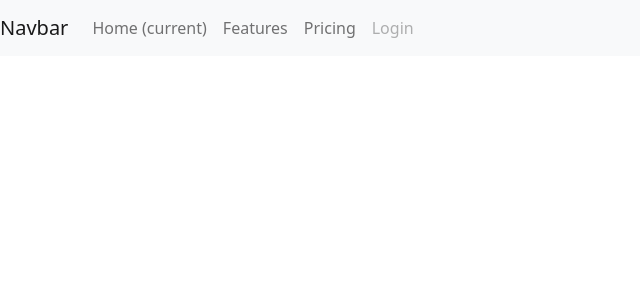
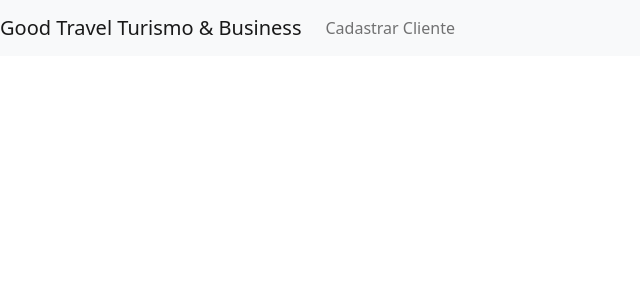
Before and after one commit to CarlosAlfredoOliveiraDeLima/univesp-projeot-integrador, a Flask app: page / in a window 1280 px wide. Shown: the top 300 px of the page, without its empty margins (0-640 px from the left). Run offline with Flask 2, Linux system fonts and the light colour scheme; some libraries are stand-ins or nearby versions.

Commit message:
melhorei um pouco a página, continuo sem saber como colocar logotipo/imagens

```diff
--- a/templates/index.html
+++ b/templates/index.html
@@ -17,28 +17,16 @@
 
 <body>
 
- <body>
-
-
     <nav class="navbar navbar-expand-lg navbar-light bg-light">
-  <a class="navbar-brand" href="#">Navbar</a>
+  <a class="navbar-brand" href="#">Good Travel Turismo & Business</a>
   <button class="navbar-toggler" type="button" data-toggle="collapse" data-target="#navbarNav" aria-controls="navbarNav" aria-expanded="false" aria-label="Toggle navigation">
     <span class="navbar-toggler-icon"></span>
   </button>
   <div class="collapse navbar-collapse" id="navbarNav">
     <ul class="navbar-nav">
       <li class="nav-item active">
-        <a class="nav-link" href="#">Home <span class="sr-only">(current)</span></a>
-      </li>
-      <li class="nav-item">
-        <a class="nav-link" href="#">Features</a>
-      </li>
-      <li class="nav-item">
-        <a class="nav-link" href="#">Pricing</a>
-      </li>
-      <li class="nav-item">
-        <a class="nav-link disabled" href="#">Login</a>
-      </li>
+        <a class="nav-link" href="#">Cadastrar Cliente</a>
+
     </ul>
   </div>
 </nav>
```
Also changed, not shown: img/logo.png (added), logo.png.png (added).
